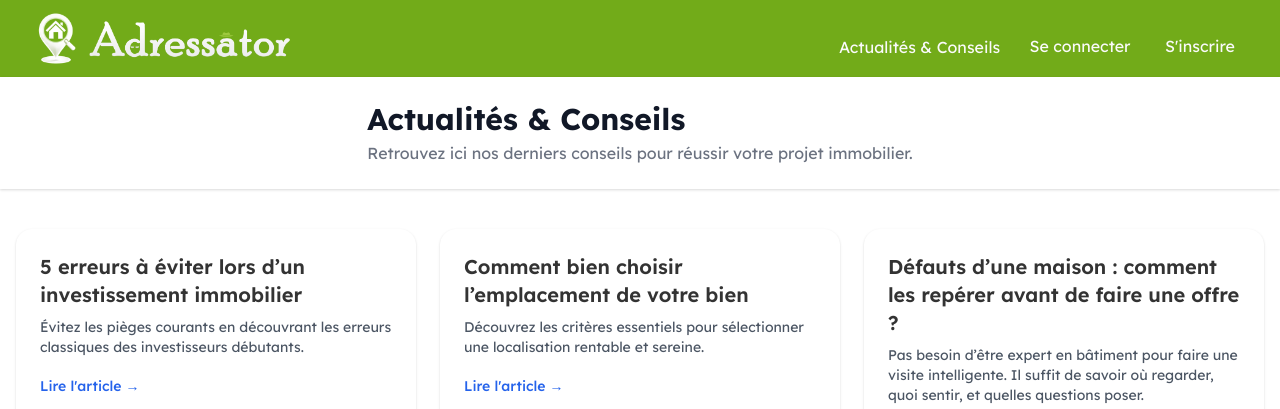
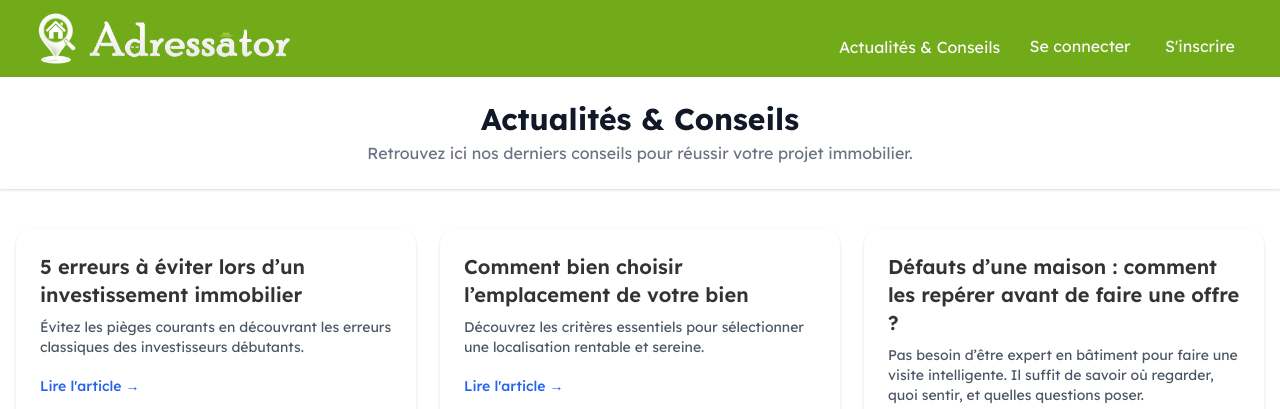
Before and after one commit to YannTonThat/Adressator, a Flask app: page /actu in a window 1280 px wide. Shown: the top 409 px of the page. Run offline with Flask 3, Linux system fonts and the light colour scheme; parts of the project's set-up code (start-up, migrations or seed data) failed here and were passed over.

Commit message:
Update actu-conseils.html

```diff
--- a/templates/actu-conseils.html
+++ b/templates/actu-conseils.html
@@ -261,7 +261,7 @@
 
 
 	<header class="bg-white shadow">
-	  <div class="max-w-7xl mx-auto px-4 py-6">
+	  <div style="text-align:center" class="max-w-7xl mx-auto px-4 py-6">
 		<h1 class="text-3xl font-bold text-gray-900">Actualités & Conseils</h1>
 		<p class="text-gray-500 mt-1">Retrouvez ici nos derniers conseils pour réussir votre projet immobilier.</p>
 	  </div>
```
